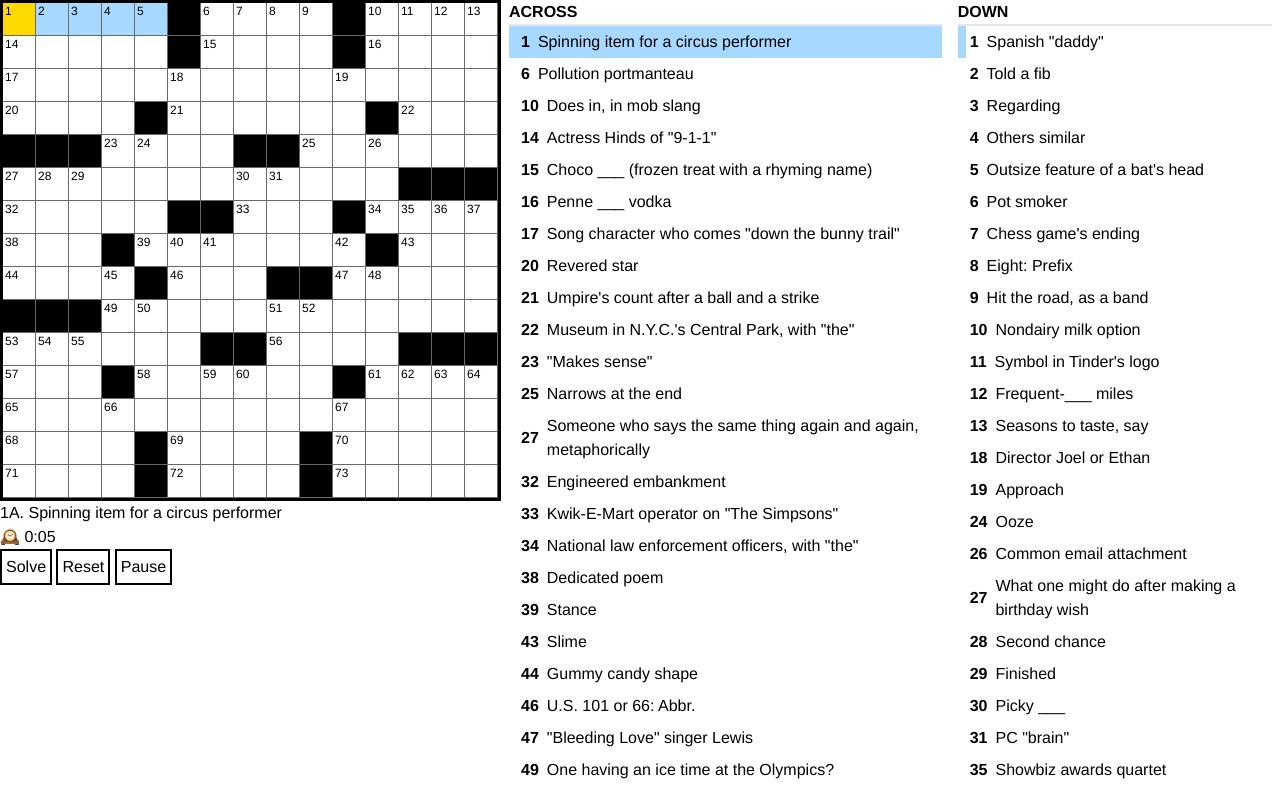
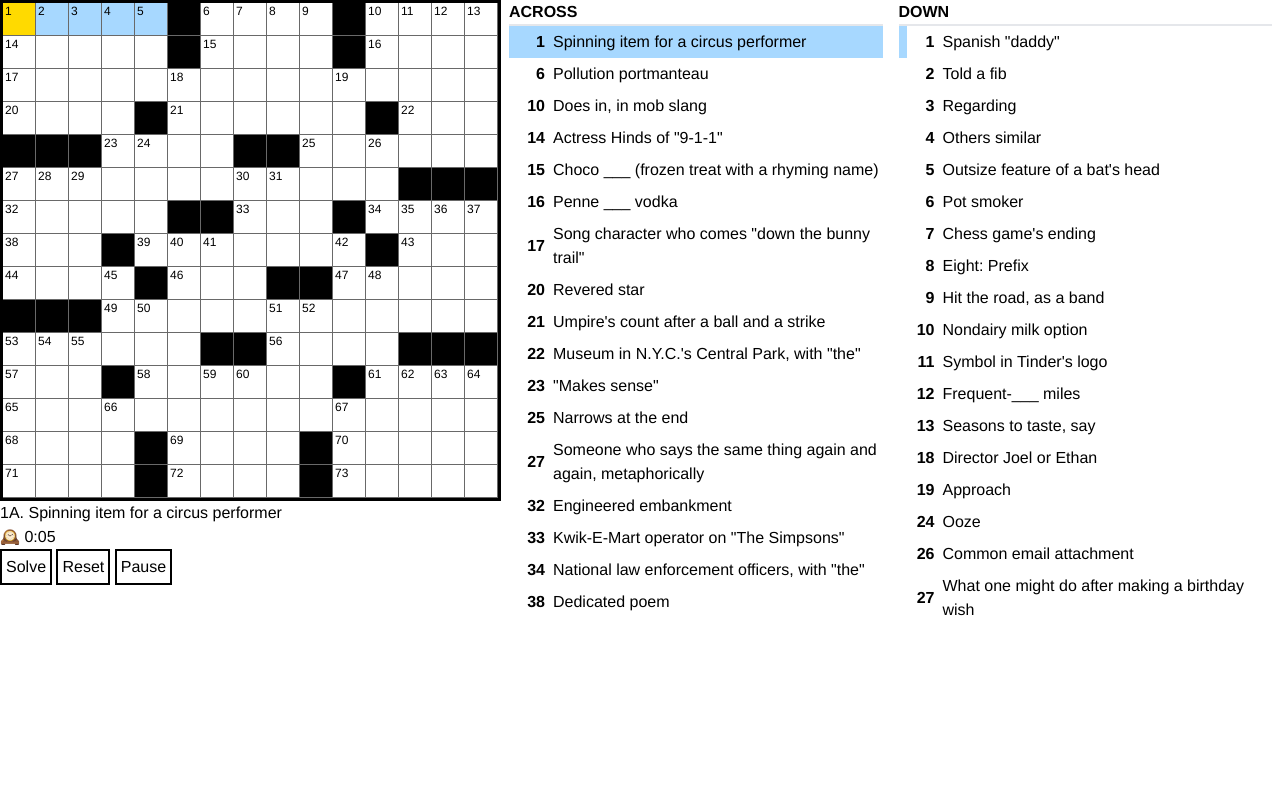
Before and after one commit to gabspeck/crossword-app, a SvelteKit app: page / in a window 1280 px wide. Shown: the top 793 px of the page. Built offline with nearby package versions, Linux system fonts and the light colour scheme.

Commit message:
hide clues when paused, scroll focused clue into view in clues list

```diff
--- a/src/routes/+page.svelte
+++ b/src/routes/+page.svelte
@@ -43,6 +43,14 @@
 			pauseTimer();
 		}
 	});
+
+	$effect(() => {
+		if (currentClue) {
+			for (let e of document.getElementsByClassName('focused-clue')) {
+				e.scrollIntoView({behavior: 'smooth'})
+			}
+		}
+	})
 
 	const onTileKeyDown = (ev: KeyboardEvent, tile: NonBlankTile) => {
 		const key = ev.key.toUpperCase();
@@ -260,7 +268,7 @@
 				{/each}
 			</div>
 			<div>
-				<p>{currentClue.number}{currentDirection.at(0)?.toUpperCase()}. {currentClue.prompt}</p>
+				<p class:text-[#98a2a9]={paused} class:bg-[#98a2a9]={paused}>{currentClue.number}{currentDirection.at(0)?.toUpperCase()}. {currentClue.prompt}</p>
 				<p>🕰️ {formatDuration(secondsSpent)}</p>
 				<button class="border-2 border-black p-1"
 								onclick={solvePuzzle}>Solve
@@ -275,23 +283,24 @@
 				{/if}
 			</div>
 		</div>
-		<div class="flex flex-row h-full">
+		<div class="flex flex-row">
 			{#each ['across', 'down'] as direction}
-				<div class="mx-2">
+				<div class="mx-2 w-1/2">
 					<h3 class="border-b-2 text-left uppercase font-bold">{direction}</h3>
-					<ul>
+					<ol class="overflow-y-scroll h-full">
 						{#each puzzle.clues.filter(c => c.direction === direction) as clue}
 							<li onkeydown={() => {}} role="menuitem" onclick={() => goToClue(clue)}
 									class="py-1 flex items-center border-l-8 cursor-pointer border-transparent pl-1"
+									class:focused-clue={currentClue === clue || clue.tiles.includes(currentTileIndex)}
 									class:bg-[#a7d8ff]={currentClue === clue}
 									class:border-l-[#a7d8ff]={clue.tiles.includes(currentTileIndex)}
-									class:text-[#98a2a9]={clue.tiles.every(t => !tiles[t].isBlank && !!tiles[t].guess)}
+									class:text-[#98a2a9]={paused || clue.tiles.every(t => !tiles[t].isBlank && !!tiles[t].guess)}
 							>
-								<span class="font-bold mr-2">{clue.number}</span>
-								<span>{clue.prompt}</span>
+								<span class="min-w-6 text-right font-bold mr-2">{clue.number}</span>
+								<span class:bg-[#98a2a9]={paused} class:select-none={paused}>{clue.prompt}</span>
 							</li>
 						{/each}
-					</ul>
+					</ol>
 				</div>
 			{/each}
 		</div>
```
